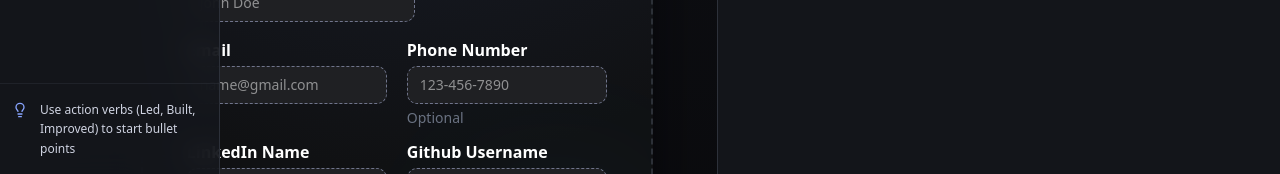
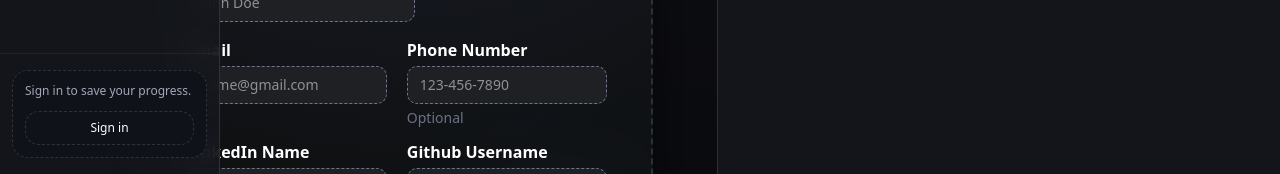
Before and after one commit to acmuta/mavresume, a Next.js app: page /builder in a window 1280 px wide. Shown: the part 626-800 px from the top of the page. Built offline with nearby package versions, Linux system fonts and the light colour scheme; no server answers.

Commit message:
Implemented Profile Card

```diff
--- a/components/elements/BuilderSidebar.tsx
+++ b/components/elements/BuilderSidebar.tsx
@@ -1,11 +1,13 @@
 "use client";
 
-import { useState, useEffect } from "react";
+import { useState } from "react";
 import Link from "next/link";
+import { useRouter } from "next/navigation";
 import { FaGithub, FaDiscord } from "react-icons/fa";
-import { Lightbulb, HelpCircle, GraduationCap, FileText } from "lucide-react";
-import { getCurrentUser } from "@/lib/auth";
-import type { User } from "@supabase/supabase-js";
+import { LogIn, HelpCircle, GraduationCap, FileText } from "lucide-react";
+import { signOut } from "@/lib/auth";
+import { useSessionStore } from "@/store/useSessionStore";
+import { useSessionSync } from "@/lib/hooks/useSessionSync";
 
 interface SidebarLink {
   href: string;
@@ -53,37 +55,24 @@ const sidebarLinks: SidebarLink[] = [
   },
 ];
 
-const resumeTips = [
-  "Use action verbs (Led, Built, Improved) to start bullet points",
-  "Quantify your impact with numbers (e.g., 'Reduced load time by 30%')",
-  "Focus on achievements, not just responsibilities",
-  "Keep bullet points concise - aim for 1-2 lines each",
-  "Tailor your resume to match job descriptions",
-  "Use consistent formatting and professional fonts",
-];
+function getInitials(user: { user_metadata?: { full_name?: string }; email?: string }): string {
+  const name = user.user_metadata?.full_name?.trim();
+  if (name) {
+    const parts = name.split(/\s+/);
+    if (parts.length >= 2) return (parts[0][0] + parts[parts.length - 1][0]).toUpperCase();
+    return (parts[0].slice(0, 2) || "?").toUpperCase();
+  }
+  const local = user.email?.split("@")[0] ?? "";
+  return (local.slice(0, 2) || "?").toUpperCase();
+}
 
 export const BuilderSidebar = () => {
+  const router = useRouter();
+  const { user } = useSessionStore();
   const [isExpanded, setIsExpanded] = useState(false);
-  const [currentTipIndex, setCurrentTipIndex] = useState(0);
-  const [user, setUser] = useState<User | null>(null);
+  const [isSigningOut, setIsSigningOut] = useState(false);
 
-  // Check if user is signed in
-  useEffect(() => {
-    const checkUser = async () => {
-      const { user } = await getCurrentUser();
-      setUser(user);
-    };
-    checkUser();
-  }, []);
-
-  // Rotate tips every 10 seconds
-  useEffect(() => {
-    const interval = setInterval(() => {
-      setCurrentTipIndex((prev) => (prev + 1) % resumeTips.length);
-    }, 10000);
-
-    return () => clearInterval(interval);
-  }, []);
+  useSessionSync();
 
   return (
     <aside
@@ -186,9 +175,9 @@ export const BuilderSidebar = () => {
           })}
         </div>
 
-        {/* Tips Section */}
+        {/* Profile Section */}
         <div className="px-3 py-4 border-t border-[#2d313a]/50 relative min-h-15">
-          {/* Collapsed: Icon only */}
+          {/* Collapsed: Initials or LogIn icon */}
           <div
             className={`absolute inset-0 flex items-center justify-center
                        transition-all duration-300 ease-in-out
@@ -198,12 +187,21 @@ export const BuilderSidebar = () => {
                            : "opacity-100 scale-100"
                        }`}
           >
-            <Lightbulb className="w-4 h-4 text-[#89a5ff] shrink-0" />
+            {user ? (
+              <span
+                className="flex w-8 h-8 items-center justify-center rounded-full
+                           bg-[#1f2330] text-[#89a5ff] text-xs font-medium shrink-0"
+              >
+                {getInitials(user)}
+              </span>
+            ) : (
+              <LogIn className="w-4 h-4 text-[#89a5ff] shrink-0" />
+            )}
           </div>
 
-          {/* Expanded: Icon + Text */}
+          {/* Expanded: Profile card or Sign in CTA */}
           <div
-            className={`flex items-start gap-3
+            className={`flex flex-col gap-3
                        transition-all duration-300 ease-in-out
                        ${
                          isExpanded
@@ -214,10 +212,58 @@ export const BuilderSidebar = () => {
               transitionDelay: isExpanded ? "150ms" : "0ms",
             }}
           >
-            <Lightbulb className="w-4 h-4 text-[#89a5ff] shrink-0 mt-0.5" />
-            <p className="text-xs text-[#cfd3e1] leading-relaxed">
-              {resumeTips[currentTipIndex]}
-            </p>
+            {user ? (
+              <div
+                className="rounded-2xl border border-dashed border-[#2d313a]
+                           bg-[#10121a] p-3 flex flex-col gap-3"
+              >
+                <div className="flex items-center gap-3">
+                  <span
+                    className="flex w-10 h-10 items-center justify-center rounded-full
+                               bg-[#1f2330] text-[#89a5ff] text-sm font-medium shrink-0"
+                  >
+                    {getInitials(user)}
+                  </span>
+                  <div className="min-w-0 flex-1">
+                    <p className="text-sm font-medium text-[#cfd3e1] truncate">
+                      {user.user_metadata?.full_name || user.email?.split("@")[0] || "User"}
+                    </p>
+                    <p className="text-xs text-[#a4a7b5] truncate">{user.email}</p>
+                  </div>
+                </div>
+                <button
+                  type="button"
+                  onClick={async () => {
+                    setIsSigningOut(true);
+                    await signOut();
+                    router.push("/");
+                    router.refresh();
+                  }}
+                  disabled={isSigningOut}
+                  className="w-full rounded-xl border border-dashed border-[#2f323a]
+                             bg-transparent py-2 text-xs font-medium text-white
+                             hover:border-[#4b4f5c] hover:bg-[#161920]
+                             disabled:opacity-50 disabled:cursor-not-allowed transition-colors"
+                >
+                  {isSigningOut ? "Signing out…" : "Sign out"}
+                </button>
+              </div>
+            ) : (
+              <div
+                className="rounded-2xl border border-dashed border-[#2d313a]
+                           bg-[#10121a] p-3 flex flex-col gap-3"
+              >
+                <p className="text-xs text-[#a4a7b5]">Sign in to save your progress.</p>
+                <Link
+                  href="/login"
+                  className="w-full rounded-xl border border-dashed border-[#2f323a]
+                             bg-transparent py-2 text-xs font-medium text-white text-center
+                             hover:border-[#4b4f5c] hover:bg-[#161920] transition-colors"
+                >
+                  Sign in
+                </Link>
+              </div>
+            )}
           </div>
         </div>
       </div>
```
